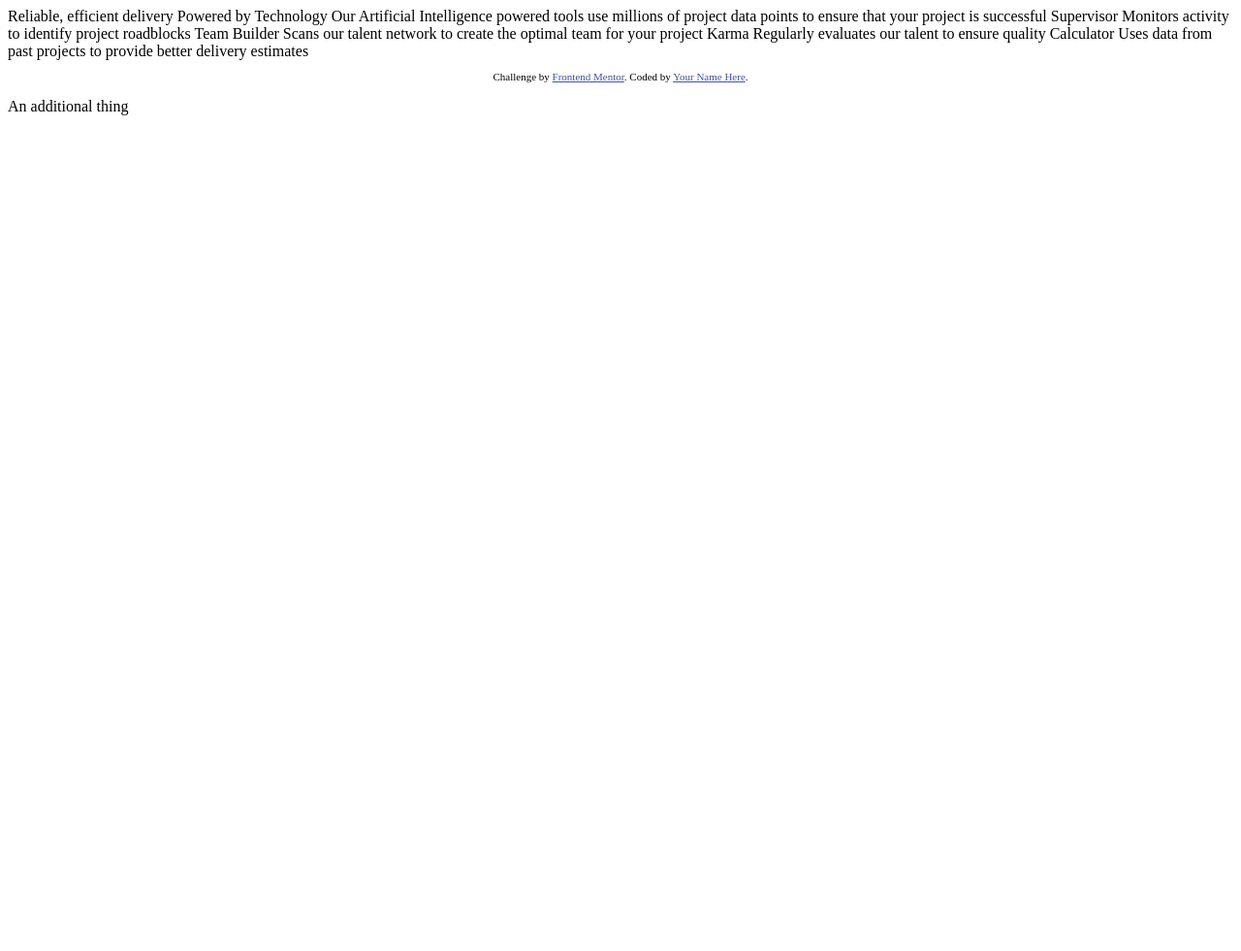
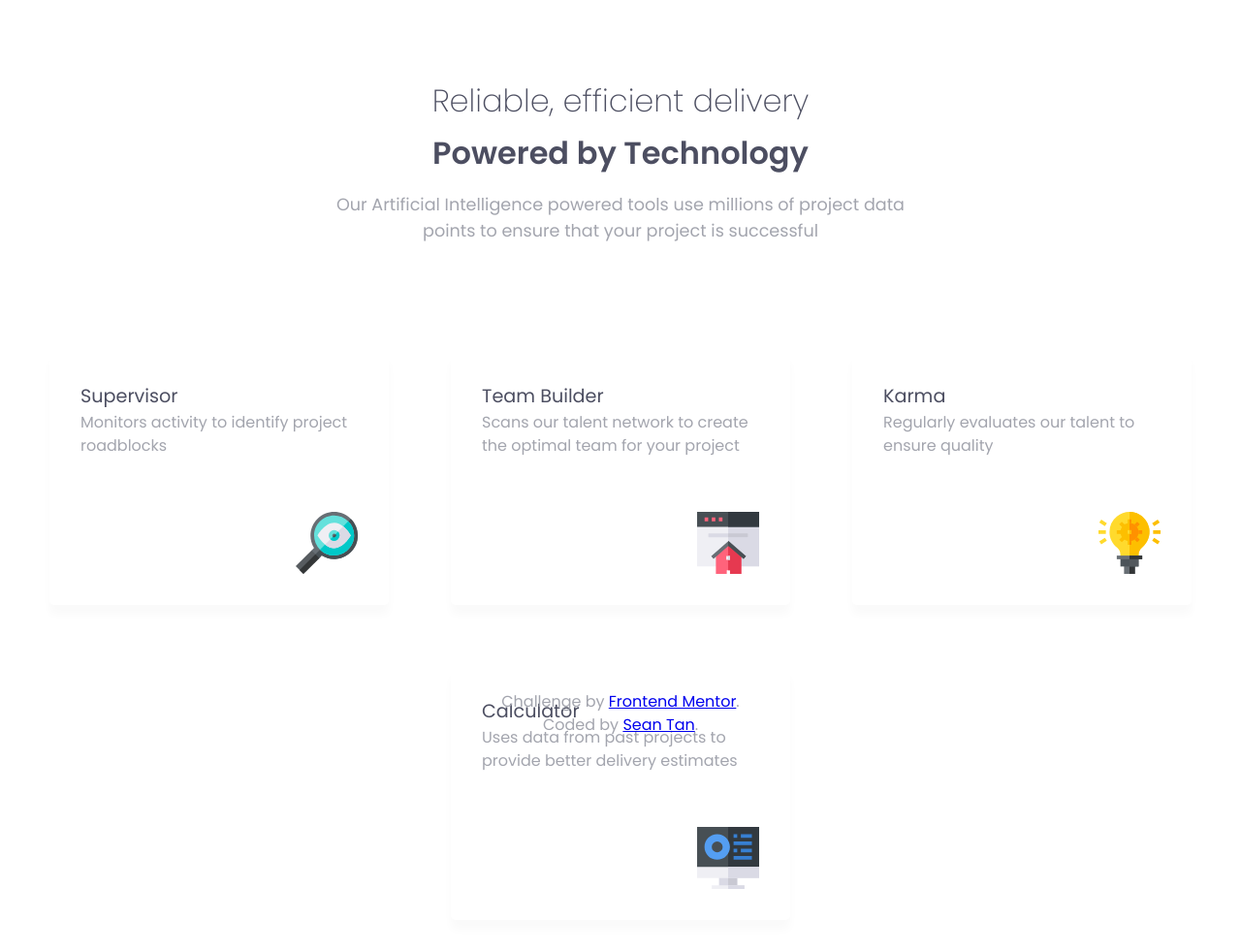
Before and after one commit to MrRaincloud/FEM-4card, a plain HTML site: page index.html in a window 1280 px wide. Shown: the whole page at 97% size. Before the commit the page ends 800 px from the top, so only its background shows below. Drawn offline with Linux system fonts and the light colour scheme.

Commit message:
Everything less the boxes

```diff
--- a/index.html
+++ b/index.html
@@ -2,45 +2,56 @@
 <html lang="en">
 <head>
   <meta charset="UTF-8">
-  <meta name="viewport" content="width=device-width, initial-scale=1.0"> <!-- displays site properly based on user's device -->
+  <meta name="viewport" content="width=device-width, initial-scale=1.0">
+  <link rel="icon" type="image/png" sizes="32x32" href="./images/favicon-32x32.png">
+  <link rel="stylesheet" href="style.css">
+  <link rel="preconnect" href="https://fonts.gstatic.com">
+  <link href="https://fonts.googleapis.com/css2?family=Poppins:wght@200;400;600&display=swap" rel="stylesheet">
+  <title>Frontend Mentor | Four card feature section</title>
+</head>
 
-  <link rel="icon" type="image/png" sizes="32x32" href="./images/favicon-32x32.png">
+<body>
+  <header>
+    <h2>Reliable, efficient delivery</h2>
+    <h1>Powered by Technology</h1>
+    <p class="subtitle">Our Artificial Intelligence powered tools use millions of project data points
+    to ensure that your project is successful</p>
+  </header>
 
-  <title>Frontend Mentor | Four card feature section</title>
+  <main>
 
-  <!-- Feel free to remove these styles or customise in your own stylesheet 👍 -->
-  <style>
-    .attribution { font-size: 11px; text-align: center; }
-    .attribution a { color: hsl(228, 45%, 44%); }
-  </style>
-</head>
-<body>
+    <div>
+      <h3>Supervisor</h3>
+      <p>Monitors activity to identify project roadblocks</p>
+      <img src="./images/icon-supervisor.svg" alt="supervisor icon">
+    </div>
 
-  Reliable, efficient delivery
-  Powered by Technology
+    <div>
+      <h3>Team Builder</h3>
+      <p>Scans our talent network to create the optimal team for your project</p>
+      <img src="./images/icon-team-builder.svg" alt="team builder icon">
+    </div>
 
-  Our Artificial Intelligence powered tools use millions of project data points
-  to ensure that your project is successful
+    <div>
+      <h3>Karma</h3>
+      <p>Regularly evaluates our talent to ensure quality</p>
+      <img src="./images/icon-karma.svg" alt="karma icon">
+    </div>
 
-  Supervisor
-  Monitors activity to identify project roadblocks
+    <div>
+      <h3>Calculator</h3>
+      <p>Uses data from past projects to provide better delivery estimates</p>
+      <img src="./images/icon-calculator.svg" alt="calculator icon">
+    </div>
 
-  Team Builder
-  Scans our talent network to create the optimal team for your project
-
-  Karma
-  Regularly evaluates our talent to ensure quality
-
-  Calculator
-  Uses data from past projects to provide better delivery estimates
-
+  </main>
 
   <footer>
     <p class="attribution">
       Challenge by <a href="https://www.frontendmentor.io?ref=challenge" target="_blank">Frontend Mentor</a>.
-      Coded by <a href="#">Your Name Here</a>.
+      Coded by <a href="#">Sean Tan</a>.
     </p>
-    <p>An additional thing</p>
   </footer>
+
 </body>
 </html>
--- /dev/null
+++ b/style.css
@@ -0,0 +1,110 @@
+/* GENERAL */
+
+* {
+    margin: 0;
+    padding: 0;
+    box-sizing: border-box;
+    font-family: 'Poppins', sans-serif;
+    line-height: 1.5em;
+}
+
+:root {
+    --red: hsl(0, 78%, 62%);
+    --cyan: hsl(180, 62%, 55%);
+    --orange: hsl(34, 97%, 64%);
+    --blue: hsl(212, 86%, 64%);
+    --dark-blue: hsl(234, 12%, 34%);
+    --gray-blue: hsl(229, 6%, 66%);
+    --light-gray: hsl(0, 0%, 98%);
+}
+
+h1,
+h2,
+h3 {
+    color: var(--dark-blue);
+}
+
+.subtitle,
+p {
+    color: var(--gray-blue);
+}
+
+h1 {
+    font-size: 2rem;
+    font-weight: 600;
+}
+
+h2 {
+    font-size: 2rem;
+    font-weight: 200;
+}
+
+h3 {
+    font-size: 1.2rem;
+    font-weight: 400;
+}
+
+.subtitle {
+    font-size: 1.1rem;
+    font-weight: 400;
+}
+
+p {
+    font-size: 1rem;
+}
+
+
+/* HEADER */
+
+header {
+    text-align: center;
+    width: 85%;
+    max-width: 600px;
+    margin: 0 auto;
+    margin-top: 5em;
+    margin-bottom: 5em;
+}
+
+h1 {
+    margin: 0.2em auto 0.5em auto;
+}
+
+/* BOXES */
+
+main {
+    display: flex;
+    flex-wrap: wrap;
+    justify-content: center;
+}
+
+main div {
+    padding: 2em;
+    margin: 2em;
+    width: 350px;
+    box-shadow: 0px 10px 10px var(--light-gray);
+    border-radius: 5px;
+    border-width: 2px;
+}
+
+img {
+    display: block;
+    margin-left: auto;
+    margin-top: 3.5em;
+}
+
+main div:nth-of-type(1) {
+    border-top: var(--cyan);
+}
+
+/* ATTRIBUTION */
+
+footer {
+    text-align: center;
+    position: absolute;
+    bottom: 5vh;
+    left: 0;
+    right: 0;
+    margin-left: auto;
+    margin-right: auto;
+    width: 300px;
+}
```
